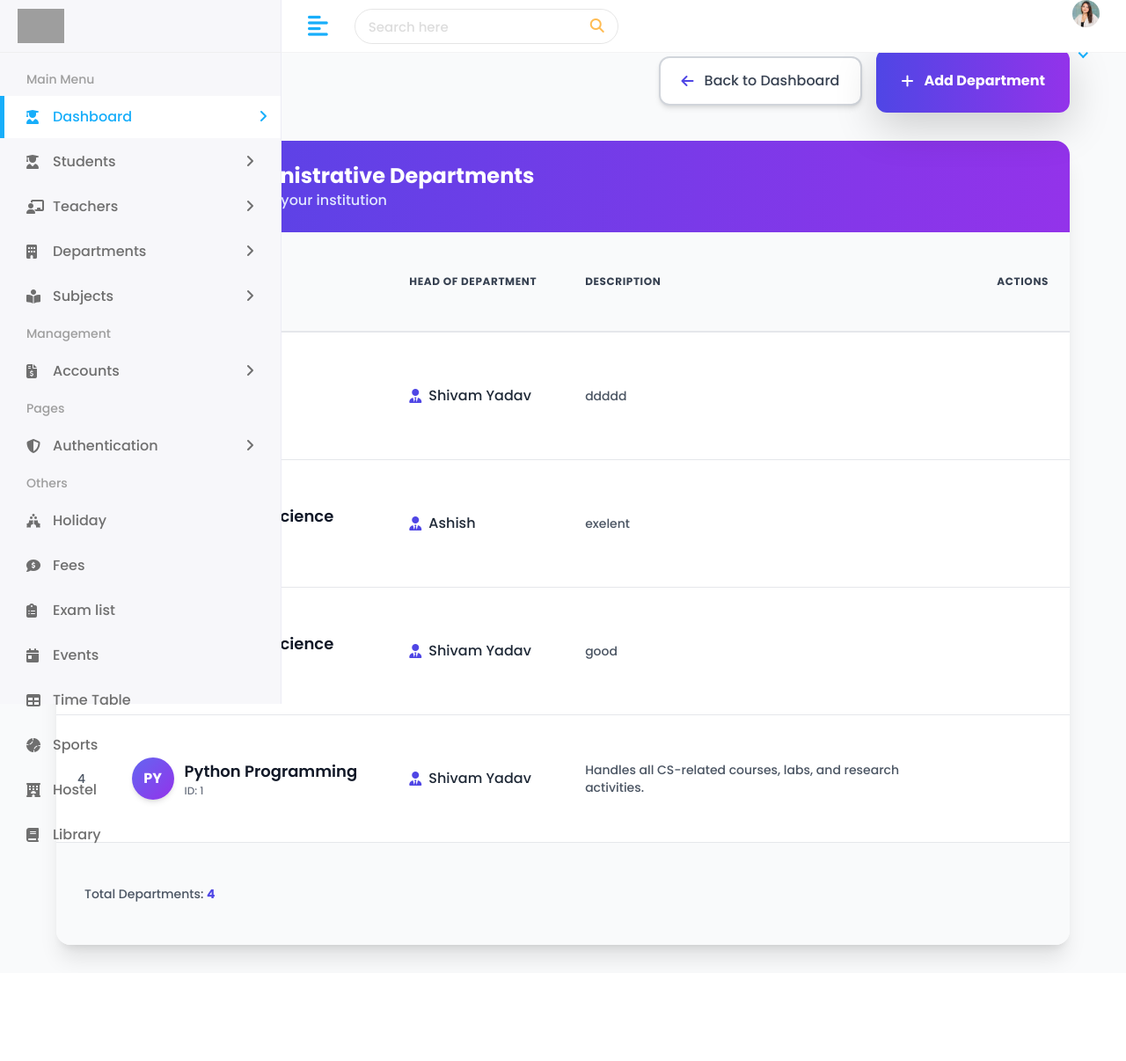
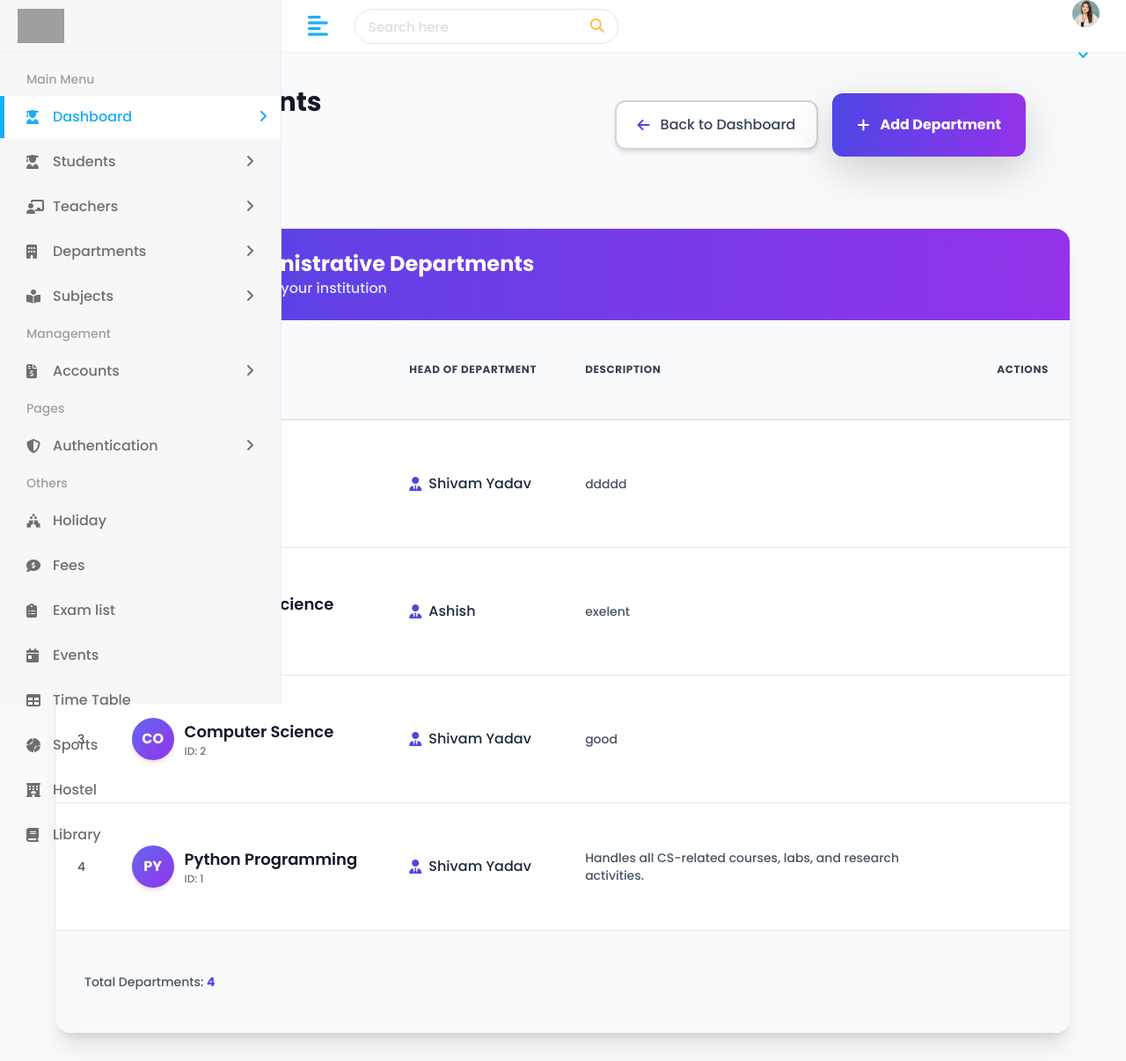
Before and after one commit to Shivam-123-yadav/student_management_system, a Django app: page /student/departments/ in a window 1280 px wide. Shown: the whole page at 88% size. Before the commit the page ends 1097 px from the top, so only its background shows below. Run offline with Django 5.2, Linux system fonts and the light colour scheme; data comes from the database, SQL or seed files in the repository; some libraries are stand-ins or nearby versions; grey boxes are pictures that could not be loaded.

Commit message:
Update departments.html

```diff
--- a/templates/departments.html
+++ b/templates/departments.html
@@ -6,7 +6,7 @@
     <div class="max-w-6xl mx-auto">
 
         <!-- Header with Go Back Button -->
-        <div class="flex flex-col sm:flex-row sm:items-center sm:justify-between mb-8">
+        <div class="flex flex-col sm:flex-row sm:items-center sm:justify-between mb-8" style="padding: 50px">
             <div>
                 <h1 class="text-3xl font-bold text-gray-900">All Departments</h1>
                 <nav class="flex mt-2 text-sm text-gray-600">
```
